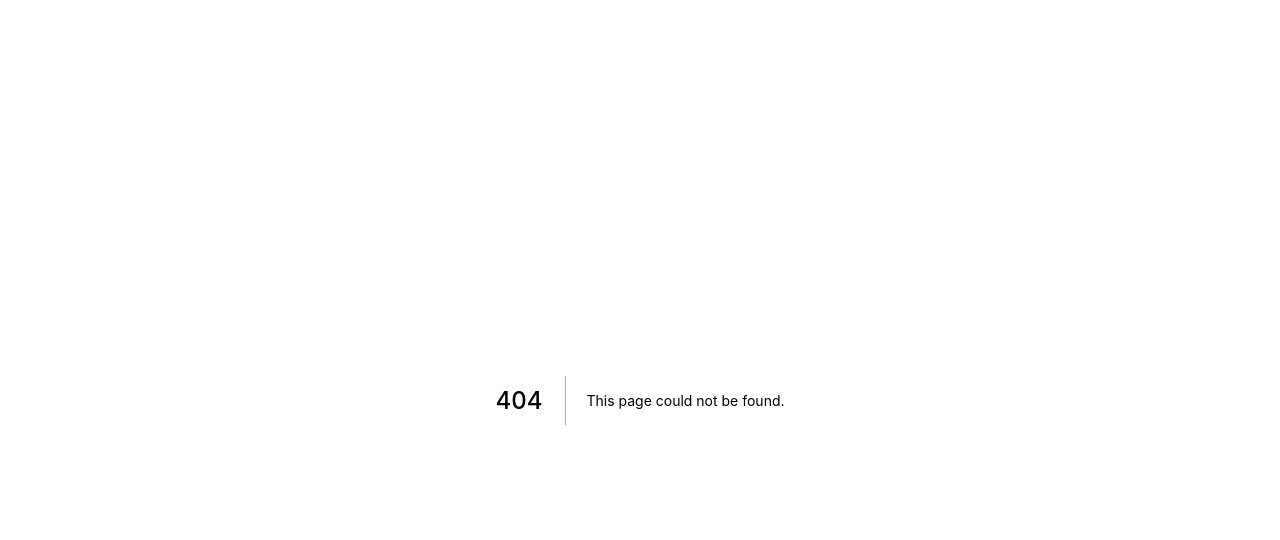
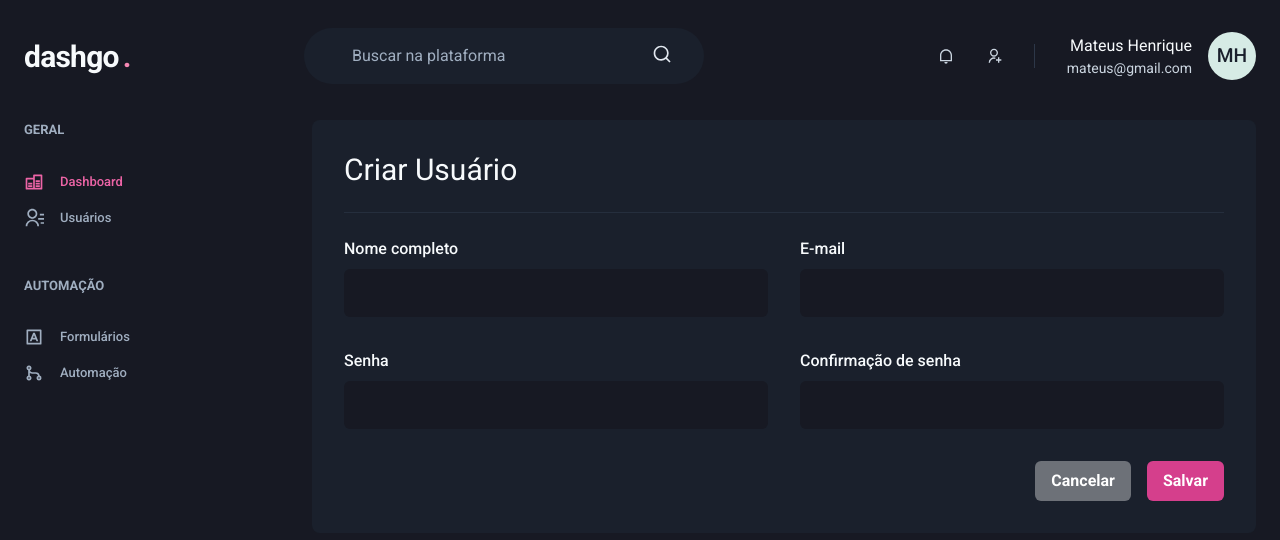
Before and after one commit to matthcarter777/ignite-dashgo, a Next.js app: page /users/create in a window 1280 px wide. Before the commit this address had no page. Shown: the top 540 px of the page. Built offline with nearby package versions, Linux system fonts and the light colour scheme.

Commit message:
IGNITE - 005: create user form

```diff
--- a/src/components/Form/Input.tsx
+++ b/src/components/Form/Input.tsx
@@ -8,7 +8,7 @@
 export function Input({ name, label, ...rest }: InputProps) {
   return (
     <FormControl>
-    { !!label && <FormLabel htmlFor="password">Senha</FormLabel>}
+    { !!label && <FormLabel htmlFor="password">{label}</FormLabel>}
     <ChakraInput
       id="password"
       name="password"
--- /dev/null
+++ b/src/pages/users/create.tsx
@@ -0,0 +1,41 @@
+import { Box, Button, Checkbox, Divider, Flex, Heading, HStack, Icon, SimpleGrid, Table, Tbody, Td, Text, Th, Thead, Tr, VStack } from "@chakra-ui/react";
+import { RiAddLine, RiPencilLine } from "react-icons/ri";
+import { Input } from "../../components/Form/Input";
+import { Header } from "../../components/Header";
+import { Pagination } from "../../components/Pagination";
+import { Sidebar } from "../../components/Sidebar";
+
+
+export default function CreateUser() {
+  return (
+    <Box>
+    <Header />
+
+    <Flex w="100%" my="6" maxWidth={1480} mx="auto" px="6">
+      <Sidebar />
+
+      <Box flex="1" borderRadius={8} bg="gray.800" p="8">
+        <Heading size="lg" fontWeight="normal">Criar Usuário</Heading>
+        <Divider my="6" borderColor="gray.700"/>
+
+        <VStack spacing="8">
+          <SimpleGrid minChildWidth="240px" spacing="8" w="100%">
+            <Input name="name" label="Nome completo" />
+            <Input name="email" type="email" label="E-mail" />
+          </SimpleGrid>
+          <SimpleGrid minChildWidth="240px" spacing="8" w="100%">
+            <Input name="password" type="password" label="Senha" />
+            <Input name="password_confirmation" type="password" label="Confirmação de senha" />
+          </SimpleGrid>
+        </VStack>
+        <Flex mt="8" justify="flex-end">
+          <HStack spacing="4">
+            <Button colorScheme="whiteAlpha">Cancelar</Button>
+            <Button colorScheme="pink">Salvar</Button>
+          </HStack>
+        </Flex>
+      </Box>
+    </Flex>
+  </Box>
+  )
+}
```
